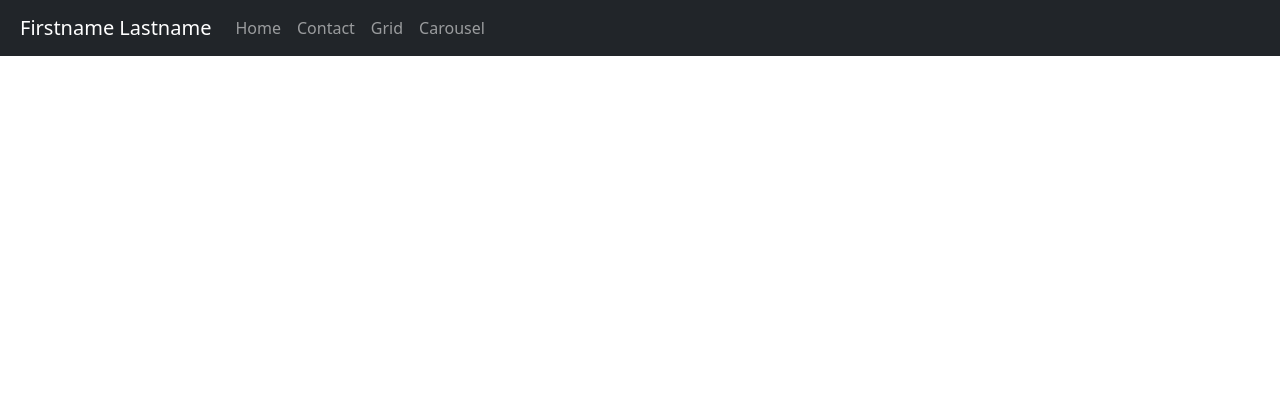
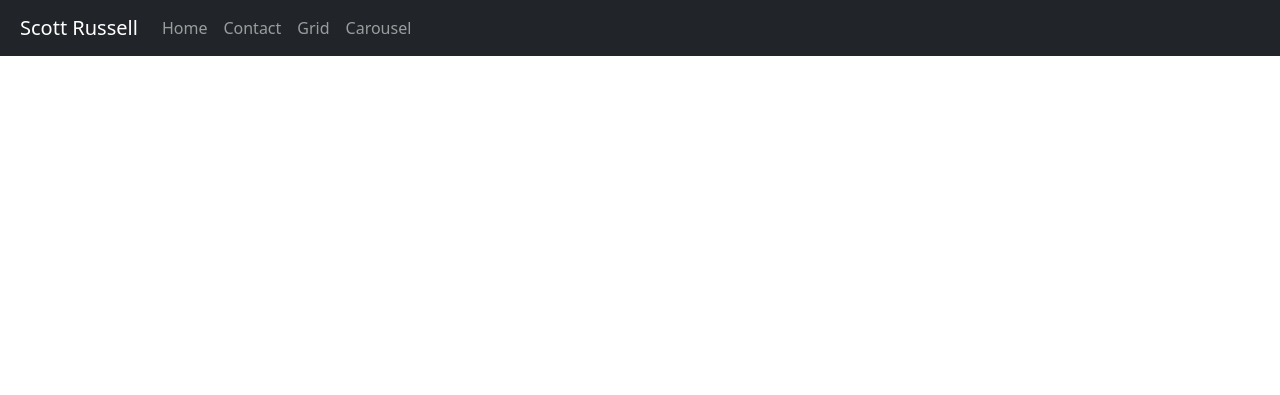
Before and after one commit to Scottdr2488/scottdr2488.github.io, a plain HTML site: page carousel-after.html in a window 1280 px wide. Shown: the top 395 px of the page. Drawn offline with nearby package versions, Linux system fonts and the light colour scheme.

Commit message:
Update carousel-after.html

```diff
--- a/carousel-after.html
+++ b/carousel-after.html
@@ -5,7 +5,7 @@
     <meta name="viewport" content="width=device-width, initial-scale=1, shrink-to-fit=no">
     <meta name="description" content="">
     <meta name="author" content="">
-    <title>Lastname Firstname: 225</title>
+    <title>Russell Scott: 225</title>
     <link rel="canonical" href="https://getbootstrap.com/docs/4.0/examples/starter-template/">
     <!-- Bootstrap core CSS -->
     <link href="css/styles.css" rel="stylesheet">
@@ -15,7 +15,7 @@
 </head>
 <body>
 <nav class="navbar navbar-expand-md navbar-dark bg-dark fixed-top">
-    <a class="navbar-brand" href="#">Firstname Lastname</a>
+    <a class="navbar-brand" href="#">Scott Russell</a>
     <button class="navbar-toggler" type="button" data-toggle="collapse" data-target="#navbarsExampleDefault" aria-controls="navbarsExampleDefault" aria-expanded="false" aria-label="Toggle navigation">
         <span class="navbar-toggler-icon"></span>
     </button>
```
